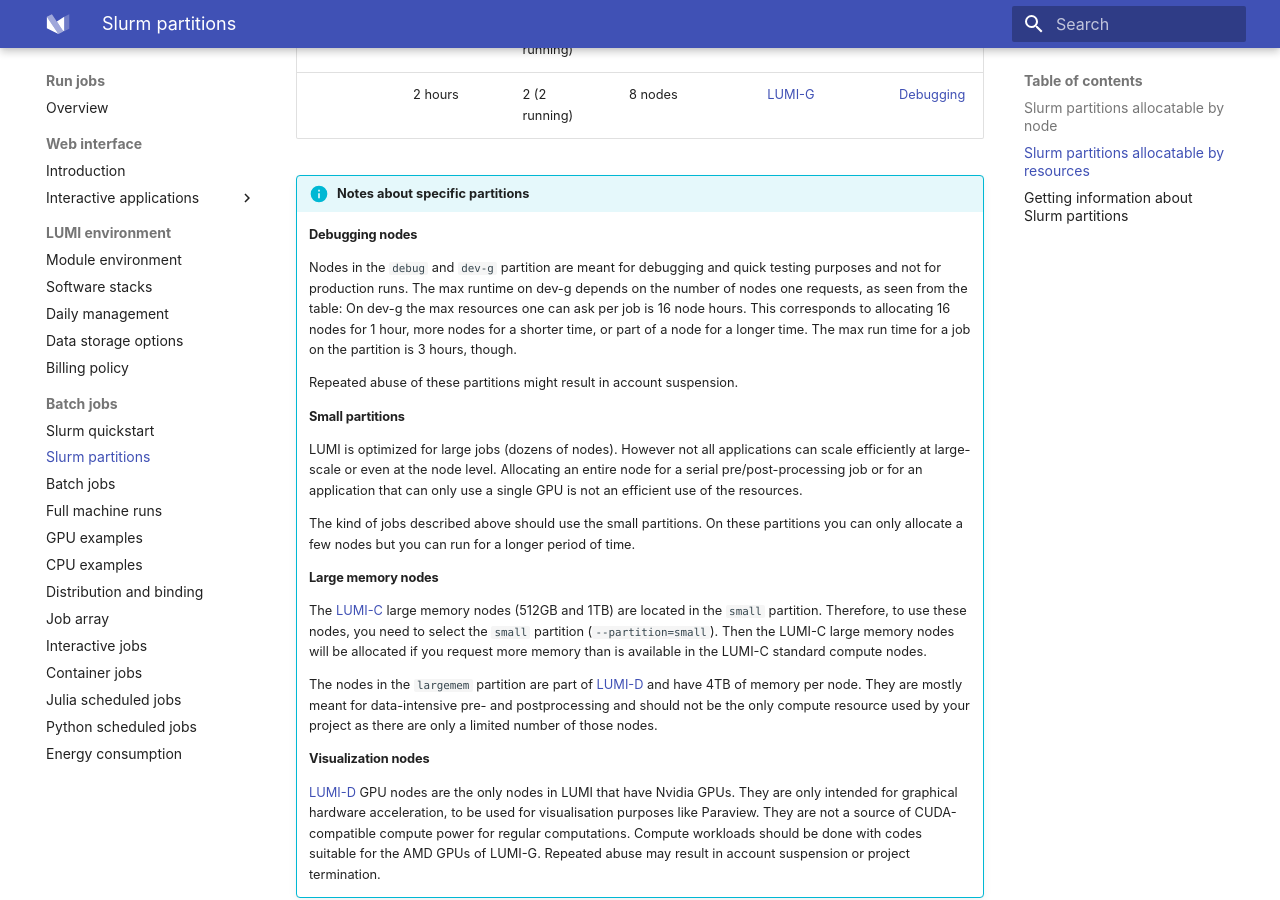
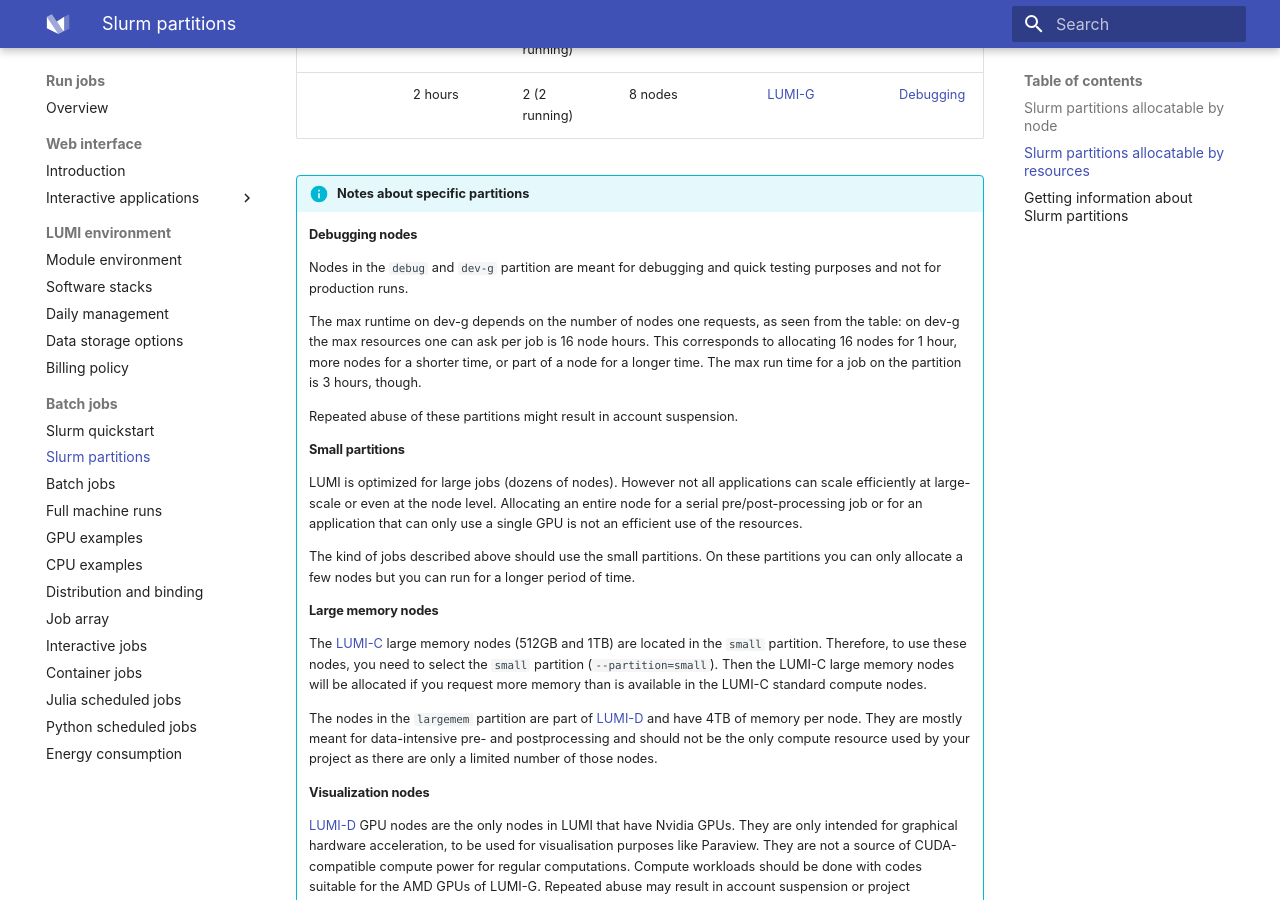
Before and after one commit to Lumi-supercomputer/lumi-userguide, an MkDocs documentation site: the page built from docs/runjobs/scheduled-jobs/partitions.md, in a window 1280 px wide and 900 px high, scrolled down 1702 px. Built offline with MkDocs 1.6.1 and Material for MkDocs 9.7.7, drawn with Linux system fonts in a browser that asks for light colours.

```diff
--- a/docs/runjobs/scheduled-jobs/partitions.md
+++ b/docs/runjobs/scheduled-jobs/partitions.md
@@ -59,7 +59,12 @@ that your job may share the node with other jobs.
     #### Debugging nodes
     Nodes in the `debug` and `dev-g` partition are meant for debugging and
     quick testing purposes and not for production runs.
-    The max runtime on dev-g depends on the number of nodes one requests, as seen from the table: On dev-g the max resources one can ask per job is 16 node hours. This corresponds to allocating 16 nodes for 1 hour, more nodes for a shorter time, or part of a node for a longer time. The max run time for a job on the partition is 3 hours, though.
+
+    The max runtime on dev-g depends on the number of nodes one requests, as
+    seen from the table: on dev-g the max resources one can ask per job is 16
+    node hours. This corresponds to allocating 16 nodes for 1 hour, more nodes
+    for a shorter time, or part of a node for a longer time. The max run time
+    for a job on the partition is 3 hours, though.
 
     Repeated abuse of these
     partitions might result in account suspension.
```
